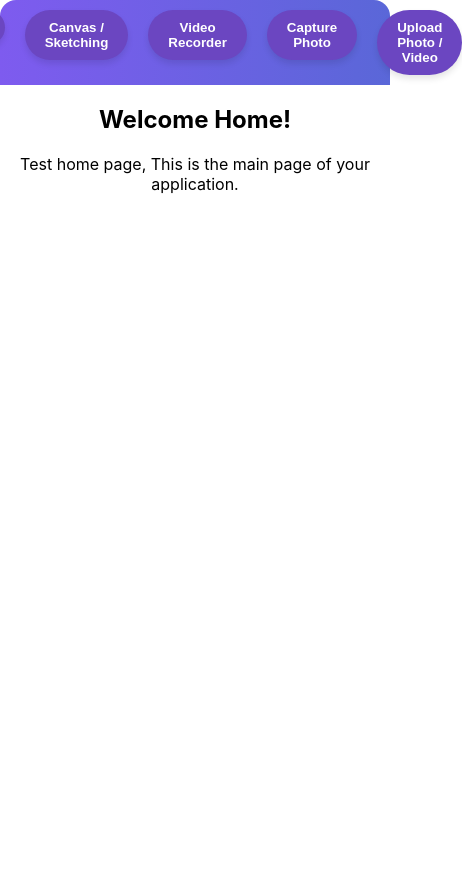
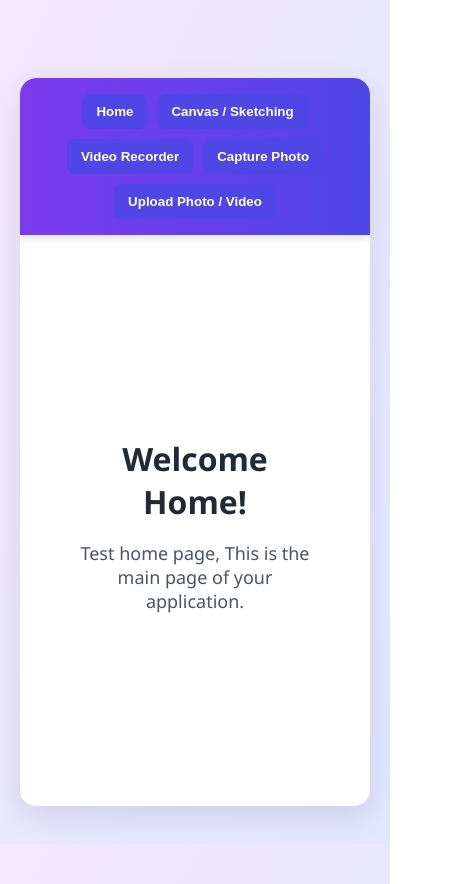
Before and after one commit to satmaramani/draw-canvas-react, a React (Create React App) app: page / in a window 390 px wide. Shown: the whole page, 462 px wide, since content can reach past the window. Before the commit the page ends 844 px from the top, so only its background shows below. Built offline with nearby package versions, Linux system fonts and the light colour scheme.

Commit message:
changed the css for responsive and button colors and wrappings on smaller devices

```diff
--- a/src/App.css
+++ b/src/App.css
@@ -1,38 +1,122 @@
-.App {
-  text-align: center;
+/* Base Styles */
+body,
+html {
+  margin: 0;
+  padding: 0;
+  height: 100%;
+  font-family: 'Segoe UI', sans-serif;
+  background: linear-gradient(to bottom right, #f3e8ff, #e0e7ff);
 }
 
-.App-logo {
-  height: 40vmin;
-  pointer-events: none;
-}
-
-@media (prefers-reduced-motion: no-preference) {
-  .App-logo {
-    animation: App-logo-spin infinite 20s linear;
-  }
-}
-
-.App-header {
-  background-color: #282c34;
-  min-height: 100vh;
+/* App Wrapper */
+.app-wrapper {
   display: flex;
   flex-direction: column;
   align-items: center;
   justify-content: center;
-  font-size: calc(10px + 2vmin);
-  color: white;
+  min-height: 100vh;
+  padding: 20px;
 }
 
-.App-link {
-  color: #61dafb;
+/* Card Container */
+.app-card {
+  background: white;
+  border-radius: 16px;
+  box-shadow: 0 10px 30px rgba(0, 0, 0, 0.1);
+  width: 100%;
+  max-width: 960px;
+  overflow: hidden;
 }
 
-@keyframes App-logo-spin {
-  from {
-    transform: rotate(0deg);
-  }
-  to {
-    transform: rotate(360deg);
-  }
+/* Navbar Styles */
+.navbar {
+  background: linear-gradient(to right, #7c3aed, #4f46e5);
+  padding: 16px;
+  border-top-left-radius: 16px;
+  border-top-right-radius: 16px;
+  box-shadow: 0 4px 6px rgba(0, 0, 0, 0.1);
 }
+
+.navbar ul {
+  display: flex;
+  flex-wrap: wrap;
+  gap: 10px;
+  justify-content: center;
+  align-items: center;
+  list-style: none;
+  padding: 0;
+  margin: 0;
+}
+
+.navbar button {
+  padding: 10px 14px;
+  font-weight: bold;
+  border: none;
+  border-radius: 8px;
+  background-color: #4f46e5;
+  color: white;
+  cursor: pointer;
+  transition: background-color 0.3s ease;
+}
+
+.navbar button:hover {
+  background-color: #3730a3;
+}
+
+/* Main Content Centering */
+.main-content {
+  display: flex;
+  flex-direction: column;
+  justify-content: center;
+  align-items: center;
+  flex: 1;
+  min-height: 60vh;
+  padding: 32px;
+}
+
+/* Home Section */
+.home-container {
+  text-align: center;
+  padding: 40px 20px;
+}
+
+.home-title {
+  font-size: 32px;
+  font-weight: bold;
+  color: #1f2937;
+  margin-bottom: 12px;
+}
+
+.home-text {
+  font-size: 18px;
+  color: #4b5563;
+}
+
+/* 404 Page */
+.not-found {
+  padding: 32px;
+  text-align: center;
+  color: #dc2626;
+}
+
+.not-found h2 {
+  font-size: 2rem;
+  margin-bottom: 8px;
+}
+
+.centered-page {
+  display: flex;
+  flex-direction: column;
+  justify-content: center;
+  align-items: center;
+  width: 100%;
+}
+
+.video-wrapper {
+  width: 100%;
+  max-width: 800px;
+  min-height: 300px;
+  display: flex;
+  justify-content: center;
+  align-items: center;
+}
--- a/src/Canvas.js
+++ b/src/Canvas.js
@@ -569,9 +569,9 @@ const CanvasDrawingApp = () => {
       {/* Main container for the application, styled with standard CSS */}
       <div className="drawing-app-container">
         {/* Application Title */}
-        <h1 className="app-title">
+        {/* <h1 className="app-title">
           Sam's Drawing Canvas
-        </h1>
+        </h1> */}
 
         {/* Canvas Container */}
         <div className="canvas-container">
--- a/src/Router.js
+++ b/src/Router.js
@@ -1,136 +1,75 @@
 // App.js
 import React from 'react';
-// Importing your actual component files
-import ColoringBookApp from "./Coloring"
-import VideoRecorder from "./Videorecorder"
-import CanvasDrawingApp from "./Canvas"
-import BoyAndGirlColoring from "./BoyAndGirl"
-import Takephoto from "./TakePhoto"
-import UploadMedia from "./UploadMedia"
-// Dummy component for the Home page
+import './App.css'; // Import your custom CSS
+import ColoringBookApp from "./Coloring";
+import VideoRecorder from "./Videorecorder";
+import CanvasDrawingApp from "./Canvas";
+import BoyAndGirlColoring from "./BoyAndGirl";
+import TakePhoto from "./TakePhoto";
+import UploadMedia from "./UploadMedia";
+
 const Home = () => (
-  <div className="p-8 bg-white rounded-lg shadow-lg text-center">
-    <h2 className="text-4xl font-bold text-gray-800 mb-4">Welcome Home!</h2>
-    <p className="text-lg text-gray-600">Test home page, This is the main page of your application.</p>
+  <div className="home-container">
+    <h2 className="home-title">Welcome Home!</h2>
+    <p className="home-text">Test home page, This is the main page of your application.</p>
   </div>
 );
 
-// Main App component (renamed to Router as per your code)
 const Router = () => {
-  // Use a simple state for current path to simulate routing without a full browser environment.
-  // In a real application, react-router-dom handles this automatically.
   const [currentPath, setCurrentPath] = React.useState(window.location.pathname);
 
-  // Function to navigate programmatically by updating the browser history and state
   const navigate = (path) => {
     window.history.pushState({}, '', path);
     setCurrentPath(path);
   };
 
-  // Renders the appropriate component based on the currentPath
   const renderContent = () => {
     switch (currentPath) {
-      case '/':
-        return <Home />;
-      case '/coloring':
-        return <ColoringBookApp />;
-      case '/VideoRecorder':
-        return <VideoRecorder />;
-      case "/CanvasDrawingApp":
-        return <CanvasDrawingApp />;
 
-      case "/takephoto":
-        return <takephoto />;
-      case "/BoyAndGirlColoring":
-        return <BoyAndGirlColoring />
-
-        case "/Takephoto":
-          return <Takephoto />
-
-          case "/UploadMedia":
-            return <UploadMedia />
-
-
+      case '/': return <div className="centered-page"><Home /></div>;;
+      case '/coloring': return <div className="w-full max-w-3xl mx-auto"><ColoringBookApp /></div>;
+      case '/VideoRecorder': return <div className="centered-page video-wrapper"><VideoRecorder /></div>;
+      case '/CanvasDrawingApp': return <div className="w-full max-w-3xl mx-auto"><CanvasDrawingApp /></div>;
+      case '/BoyAndGirlColoring': return <div className="w-full max-w-3xl mx-auto"><BoyAndGirlColoring /></div>;
+      case '/Takephoto': return <div className="w-full max-w-3xl mx-auto"><TakePhoto /></div>;
+      case '/UploadMedia': return <div className="w-full max-w-3xl mx-auto"><UploadMedia /></div>;
       default:
-        // Handles routes that don't match any defined path (404 Not Found)
         return (
-          <div className="p-8 bg-red-50 rounded-lg shadow-lg text-center">
-            <h2 className="text-4xl font-bold text-red-700 mb-4">404 - Page Not Found</h2>
-            <p className="text-lg text-red-600">The page you are looking for does not exist.</p>
+          <div className="not-found">
+            <h2>404 - Page Not Found</h2>
+            <p>The page you are looking for does not exist.</p>
           </div>
         );
     }
   };
 
   return (
-    // Tailwind CSS classes are used for styling, assuming Tailwind CSS is available in your project.
-    <div className="min-h-screen bg-gradient-to-br from-purple-100 to-indigo-200 flex flex-col items-center justify-center p-4 font-sans antialiased">
-      <div className="w-full max-w-4xl bg-white rounded-xl shadow-2xl overflow-hidden">
-        {/* Navigation Bar */}
-        <nav className="bg-gradient-to-r from-purple-600 to-indigo-600 p-4 rounded-t-xl shadow-md">
-          {/* Unordered list for navigation links with flexbox for horizontal layout and responsiveness */}
-          <ul className="nav-list">
+    <div className="app-wrapper">
+      <div className="app-card">
+      <nav className="navbar">
+  <ul>
     <li>
-            <button className="nav-button"
-                onClick={() => navigate('/')}
-
-              >
-                Home
-              </button>
+      <button onClick={() => navigate('/')}>Home</button>
     </li>
     <li>
-            <button className="nav-button"
-                onClick={() => navigate('/CanvasDrawingApp')}
-
-              >
-                Canvas / Sketching
-              </button>
+      <button onClick={() => navigate('/CanvasDrawingApp')}>Canvas / Sketching</button>
     </li>
-            {/* <li>
-            <button className="nav-button"
-                onClick={() => navigate('/coloring')}
-
-              >
-                Coloring Home
-              </button>
-            </li> */}
     <li>
-            <button className="nav-button"
-                onClick={() => navigate('/VideoRecorder')}
-
-              >
-                Video Recorder
-              </button>
+      <button onClick={() => navigate('/VideoRecorder')}>Video Recorder</button>
     </li>
-
     <li>
-            <button className="nav-button"
-                onClick={() => navigate('/Takephoto')}
-
-              >
-                Capture Photo
-              </button>
+      <button onClick={() => navigate('/Takephoto')}>Capture Photo</button>
     </li>
-
     <li>
-            <button className="nav-button"
-                onClick={() => navigate('/UploadMedia')}
-
-              >
-                Upload Photo / Video
-              </button>
+      <button onClick={() => navigate('/UploadMedia')}>Upload Photo / Video</button>
     </li>
-
   </ul>
 </nav>
 
-        {/* Main content area where routed components will be displayed */}
-        <main className="p-8 flex items-center justify-center">
+<main className="main-content">
   {renderContent()}
 </main>
       </div>
-
-      {/* Note about the routing simulation vs. react-router-dom */}
     </div>
   );
 };
--- a/src/UploadMedia.js
+++ b/src/UploadMedia.js
@@ -44,11 +44,11 @@ const UploadMedia = () => {
 
   return (
     <div className="upload-container">
-      <h1 className="title">🎞️ Upload Media</h1>
+      <h1 className="title">🎞️ Upload Media (Photo Or Video)</h1>
 
       {!mediaURL && (
         <div className="upload-section">
-          <input type="file" accept="image/*,video/*" onChange={handleFileChange} /> (you can upload video or Photo)
+          <input type="file" accept="image/*,video/*" onChange={handleFileChange} />
         </div>
       )}
 
```
Also changed, not shown: src/VideoRecorder.css (+71 -35 lines). Lines whose indentation alone changed are shown as unchanged.
